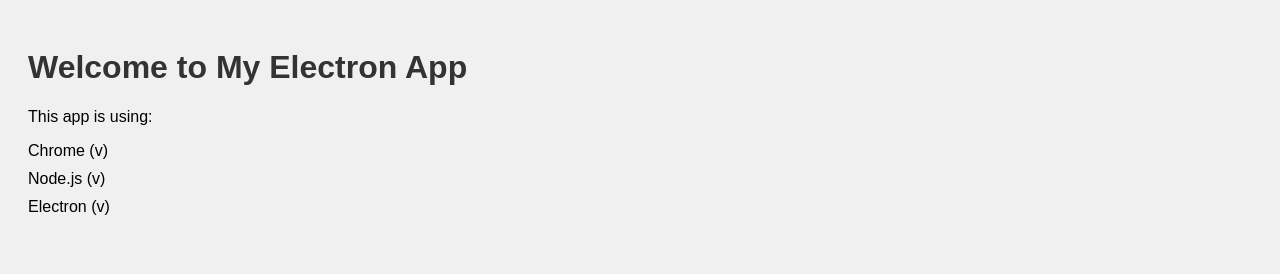
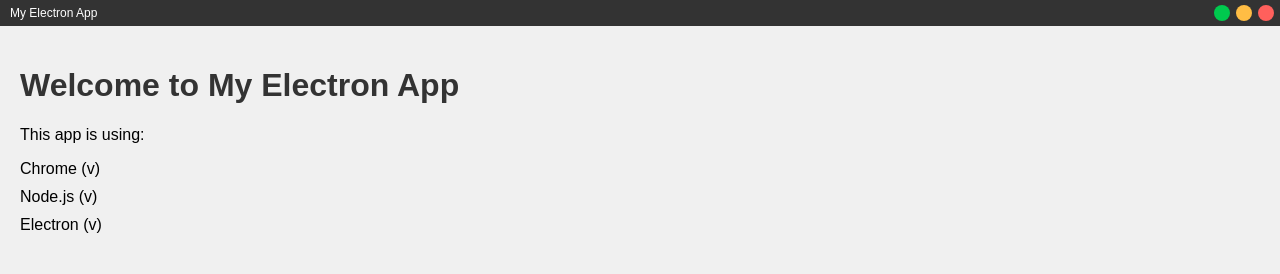
Before and after one commit to ATOMFORK-DEV/ATOMDESK, a plain HTML site: page ASSETS.SRC/INDEX.html in a window 1280 px wide. Drawn offline with Linux system fonts and the light colour scheme.

Commit message:
Features Added
- Made The Application Frameless
- Added titlebar with Window
controls to minimize, maximize and close

```diff
--- a/ASSETS.SRC/INDEX.html
+++ b/ASSETS.SRC/INDEX.html
@@ -7,6 +7,17 @@
     <meta http-equiv="Content-Security-Policy" content="script-src 'self' 'unsafe-inline';" />
 </head>
 <body>
+    <div id="titlebar">
+        <div id="drag-region">
+            <div id="window-title">My Electron App</div>
+            <div id="window-controls">
+                <button class="control-button" id="min-button"></button>
+                <button class="control-button" id="max-button"></button>
+                <button class="control-button" id="close-button"></button>
+            </div>
+        </div>
+    </div>
+    <div id="content">
         <h1>Welcome to My Electron App</h1>
         <p>This app is using:</p>
         <ul>
@@ -14,6 +25,7 @@
             <li>Node.js (v<span id="node-version"></span>)</li>
             <li>Electron (v<span id="electron-version"></span>)</li>
         </ul>
+    </div>
     <script src="SOURCE/JAVA/RENDERER.js"></script>
 </body>
 </html>
--- a/ASSETS.SRC/SOURCE/JAVA/MAIN.js
+++ b/ASSETS.SRC/SOURCE/JAVA/MAIN.js
@@ -1,4 +1,4 @@
-const { app, BrowserWindow } = require('electron');
+const { app, BrowserWindow, ipcMain } = require('electron');
 const path = require('path');
 
 let mainWindow;
@@ -7,12 +7,12 @@
   mainWindow = new BrowserWindow({
     width: 800,
     height: 600,
+    frame: false, // Make the window frameless
     webPreferences: {
       nodeIntegration: false,
       contextIsolation: true,
       preload: path.join(__dirname, 'preload.js')
     },
-    // Add this line to set the icon
     icon: path.join(__dirname, '..', '..', 'ASSETS', 'ICONS', 'FAVICONS', 'FAVICON.ico')
   });
 
@@ -56,3 +56,20 @@
     });
   });
 }
+
+// Add these IPC handlers for window controls
+ipcMain.on('minimize-window', () => {
+  mainWindow.minimize();
+});
+
+ipcMain.on('maximize-window', () => {
+  if (mainWindow.isMaximized()) {
+    mainWindow.unmaximize();
+  } else {
+    mainWindow.maximize();
+  }
+});
+
+ipcMain.on('close-window', () => {
+  mainWindow.close();
+});
--- a/ASSETS.SRC/SOURCE/JAVA/PRELOAD.js
+++ b/ASSETS.SRC/SOURCE/JAVA/PRELOAD.js
@@ -1,3 +1,11 @@
+const { contextBridge, ipcRenderer } = require('electron');
+
+contextBridge.exposeInMainWorld('electronAPI', {
+  minimizeWindow: () => ipcRenderer.send('minimize-window'),
+  maximizeWindow: () => ipcRenderer.send('maximize-window'),
+  closeWindow: () => ipcRenderer.send('close-window'),
+});
+
 window.addEventListener('DOMContentLoaded', () => {
   const replaceText = (selector, text) => {
     const element = document.getElementById(selector);
--- a/ASSETS.SRC/SOURCE/JAVA/RENDERER.js
+++ b/ASSETS.SRC/SOURCE/JAVA/RENDERER.js
@@ -1,3 +1,16 @@
 console.log('This is a renderer process script');
 
+// Window control buttons
+document.getElementById('min-button').addEventListener('click', () => {
+  window.electronAPI.minimizeWindow();
+});
+
+document.getElementById('max-button').addEventListener('click', () => {
+  window.electronAPI.maximizeWindow();
+});
+
+document.getElementById('close-button').addEventListener('click', () => {
+  window.electronAPI.closeWindow();
+});
+
 // You can add more frontend JavaScript code here
--- a/ASSETS.SRC/SOURCE/SASS/STYLES.sass
+++ b/ASSETS.SRC/SOURCE/SASS/STYLES.sass
@@ -1,7 +1,54 @@
 body
   font-family: Arial, sans-serif
+  margin: 0
+  padding: 0
+  background-color: #f0f0f0
+
+#titlebar
+  height: 26px  // Reduced from 28px to 24px
+  background-color: #333
+  color: #fff
+  user-select: none
+
+#drag-region
+  display: flex
+  justify-content: space-between
+  align-items: center
+  height: 100%
+  -webkit-app-region: drag
+
+#window-title
+  margin-left: 10px
+  font-size: 12px  // Reduced font size further
+
+#window-controls
+  display: flex
+  -webkit-app-region: no-drag
+
+.control-button
+  width: 16px  // Reduced from 20px to 16px
+  height: 16px  // Reduced from 20px to 16px
+  border-radius: 50%
+  border: none
+  margin-right: 6px  // Reduced margin
+  font-size: 10px  // Reduced font size
+  color: #fff
+  display: flex
+  align-items: center
+  justify-content: center
+  cursor: pointer
+
+#min-button
+  background-color: #00ca4e
+
+#max-button
+  background-color: #ffbd44
+
+#close-button
+  background-color: #ff605c
+
+#content
   padding: 20px
-  background-color: #f0f0f0
 
 h1
   color: #333
```
Also changed, not shown: ASSETS.SRC/SOURCE/SASS/STYLES.css, 1 other file. Lines whose indentation alone changed are shown as unchanged.
